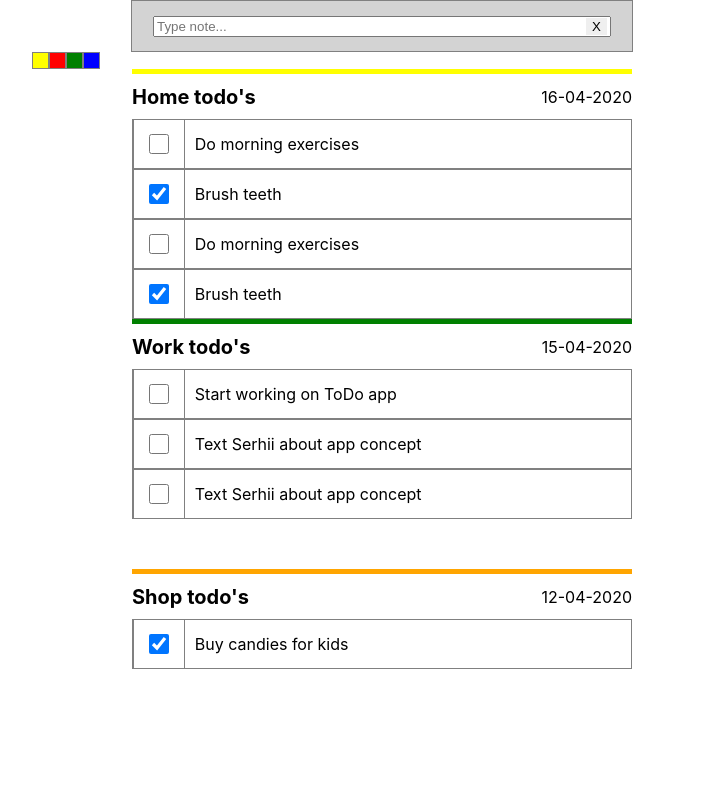
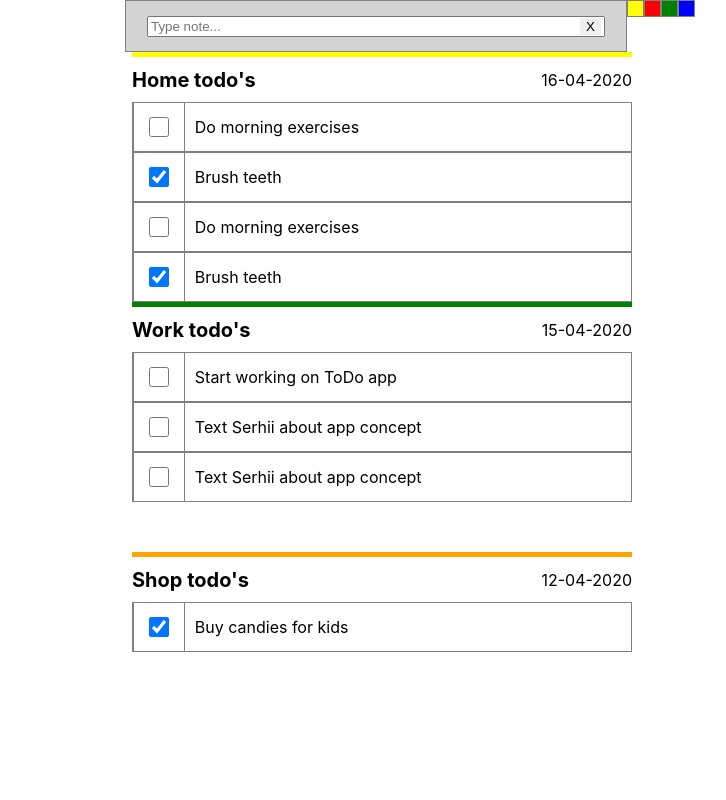
Before and after one commit to KostyrkoNazar/didwilldo, a React (Create React App) app: page / in a window 1280 px wide. Shown: the top 800 px of the page, without its empty margins (258-984 px from the left). Built offline with nearby package versions, Linux system fonts and the light colour scheme.

Commit message:
Deleted deprecated styles.

```diff
--- a/src/Dashboard/styles.css
+++ b/src/Dashboard/styles.css
@@ -5,9 +5,13 @@
     margin: auto;
 }
 
+.dashboardTodoSearch {
+    display: flex;
+    align-self: center;
+    margin-left: 8%;
+}
+
 .dashboardControlPanel {
     display: flex;
     flex-flow: row;
-    align-self: flex-end;
-    width: 64px;
 }
```
